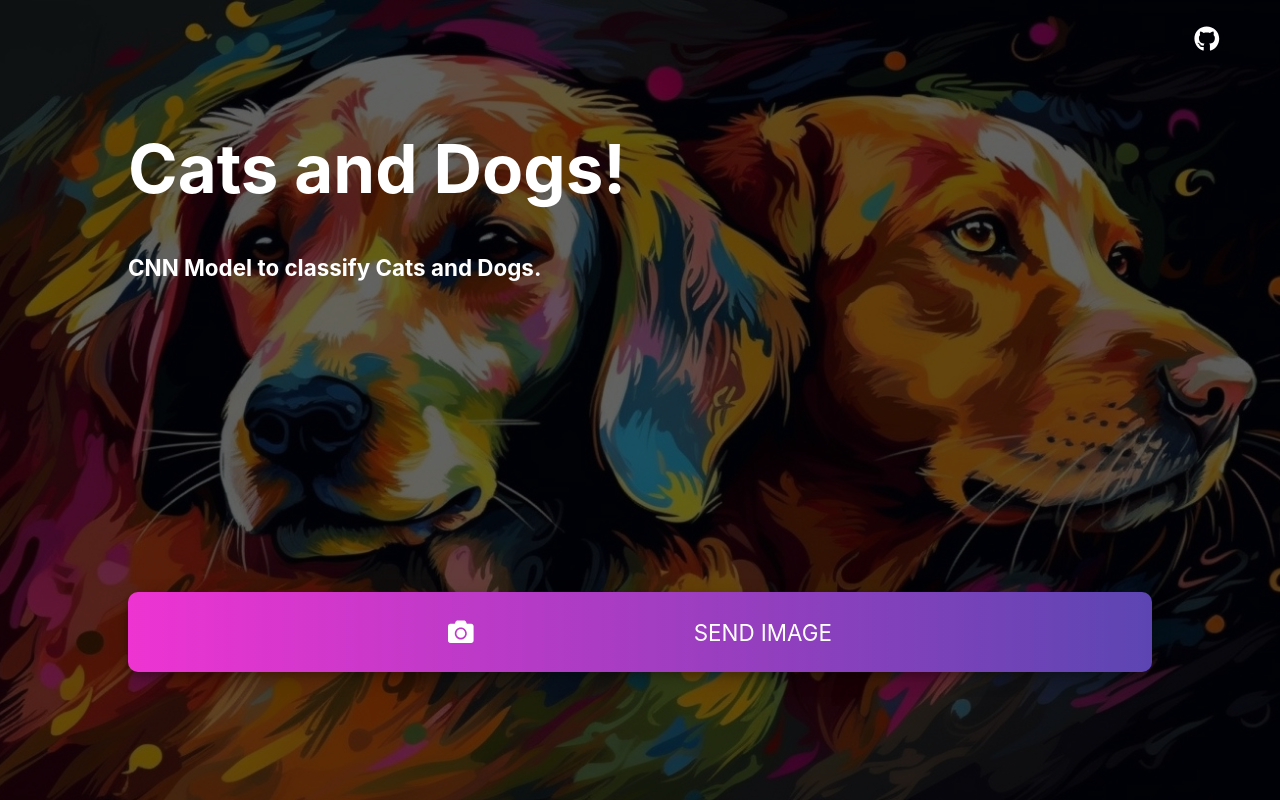
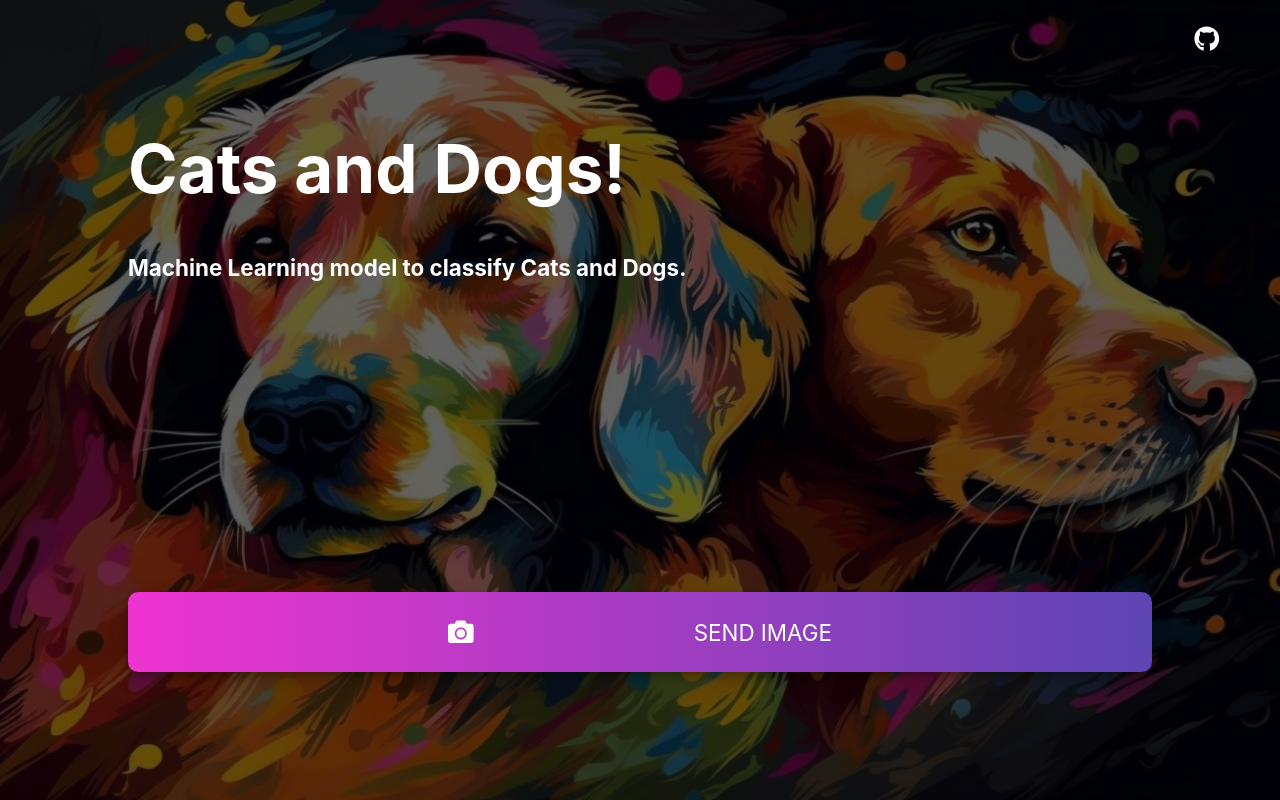
Before and after one commit to carlosplf/tf-cats-and-dogs, a React (Create React App) app in the folder frontend/: page / in a window 1280 px wide. Built offline with nearby package versions, Linux system fonts and the light colour scheme.

Commit message:
Change frontend subtitle.

```diff
--- a/frontend/public/index.html
+++ b/frontend/public/index.html
@@ -6,7 +6,7 @@
     <link rel="icon" href="%PUBLIC_URL%/favicon.ico" />
     <meta property="og:type" content="website"/>
     <meta property="og:title" content="Cats and Dogs, a CNN classifier."/>
-    <meta property="og:description" content="Let the Machine Learning tell if it's a Cat or a Dog."/>
+    <meta property="og:description" content="Dogs are better than cats."/>
     <meta property="og:url" content="https://ml.carlosplf.com.br"/>
     <meta property="og:site_name" content="Cats and Dogs"/>
     <meta property="og:image" content="https://ml.carlosplf.com.br/static/media/background-1.ae7072056463e13089b5.png"/>
--- a/frontend/src/App.js
+++ b/frontend/src/App.js
@@ -131,7 +131,7 @@ function App() {
                 <p><a className="HeaderLink" href="https://github.com/carlosplf/tf-cats-and-dogs"><FaGithub/></a></p>
             </div>
             <h1 className="Title">Cats and Dogs!</h1>
-            <h2 className="SubTitle">CNN Model to classify Cats and Dogs.</h2>
+            <h2 className="SubTitle">Machine Learning model to classify Cats and Dogs.</h2>
             {get_answer()}
             <div>
                 <label htmlFor="inputFile" className="SendFile">
```
